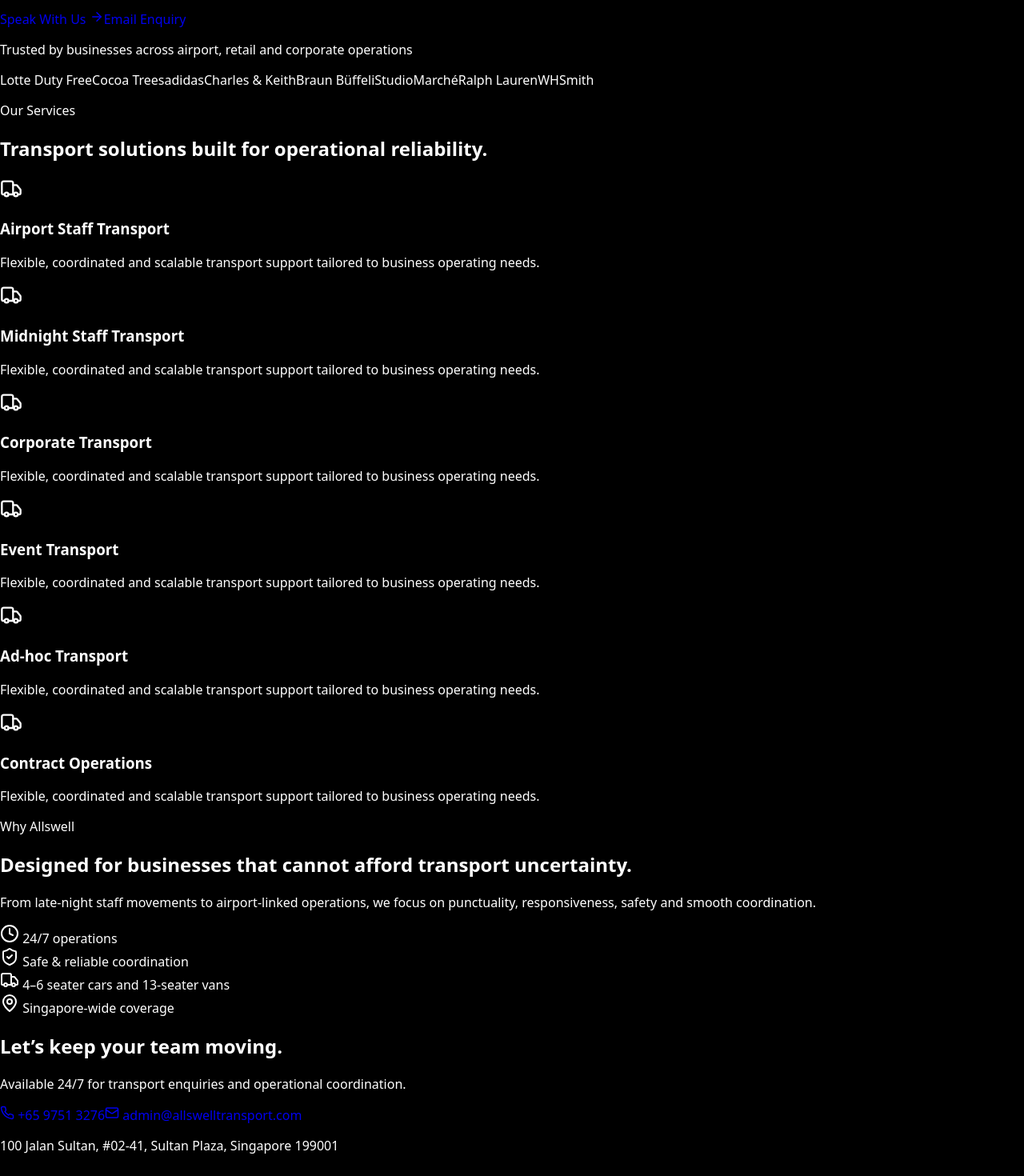
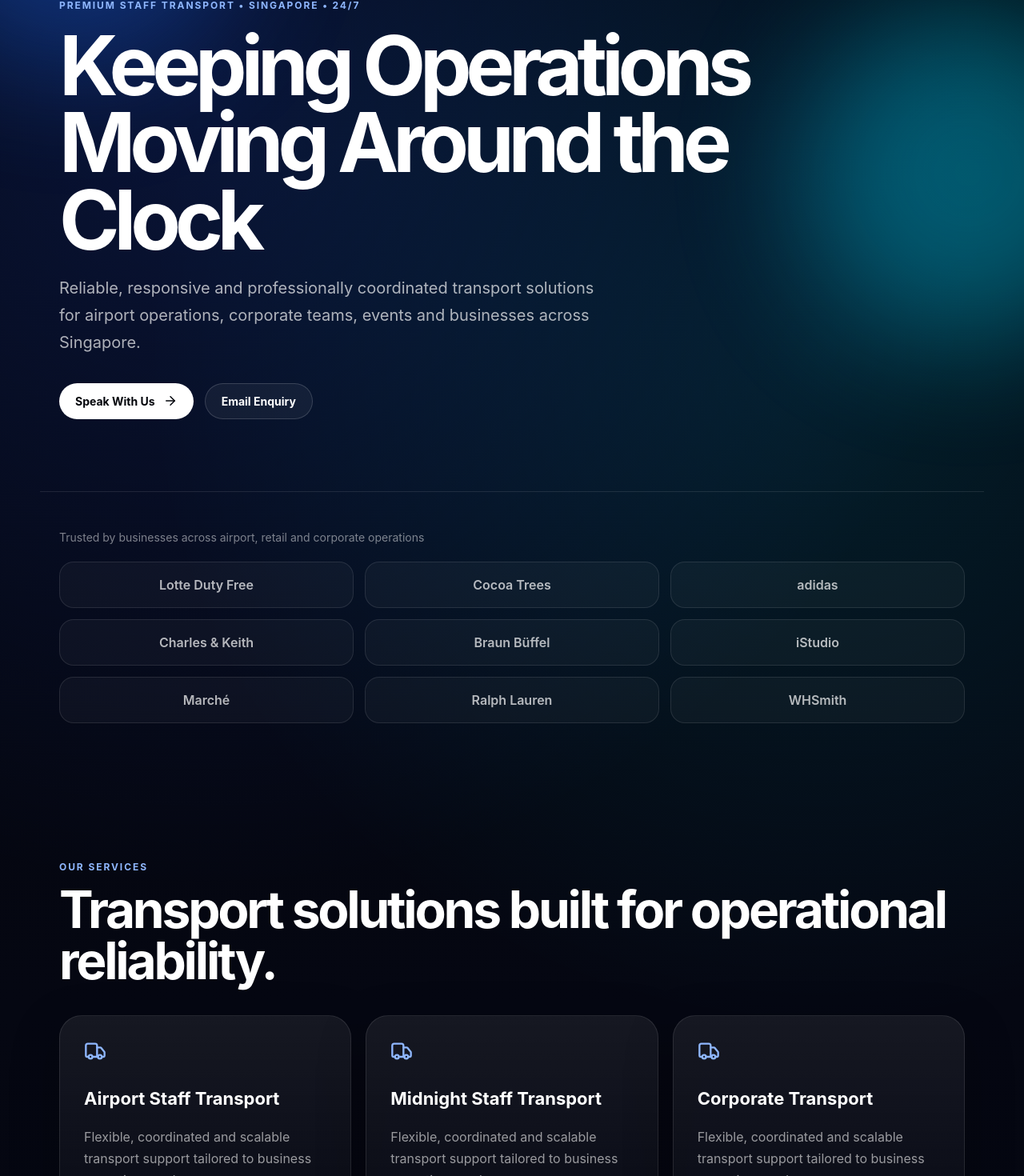
Before and after one commit to allswelltransport-blip/allswell-transport, a React (Vite) app: page / in a window 1280 px wide. Shown: the part 214-1684 px from the top of the page at 80% size. Built offline with nearby package versions, Linux system fonts and the light colour scheme.

Commit message:
styles.css

```diff
--- a/src/styles.css
+++ b/src/styles.css
@@ -1,14 +1,311 @@
-body {
-  margin: 0;
-  background: black;
-  color: white;
-  font-family: system-ui, sans-serif;
-}
-
-a {
-  text-decoration: none;
+:root {
+  font-family: Inter, ui-sans-serif, system-ui, -apple-system, BlinkMacSystemFont, "Segoe UI", sans-serif;
+  color: #ffffff;
+  background: #02040a;
 }
 
 * {
   box-sizing: border-box;
 }
+
+body {
+  margin: 0;
+  background:
+    radial-gradient(circle at 20% 10%, rgba(39, 91, 255, 0.18), transparent 32%),
+    radial-gradient(circle at 80% 20%, rgba(0, 217, 255, 0.12), transparent 30%),
+    linear-gradient(180deg, #02040a 0%, #050712 45%, #02040a 100%);
+  color: white;
+}
+
+a {
+  color: inherit;
+  text-decoration: none;
+}
+
+.site {
+  position: relative;
+  min-height: 100vh;
+  overflow: hidden;
+}
+
+.glow {
+  position: fixed;
+  width: 420px;
+  height: 420px;
+  border-radius: 999px;
+  filter: blur(80px);
+  opacity: 0.35;
+  pointer-events: none;
+}
+
+.glow-one {
+  top: -120px;
+  left: -120px;
+  background: #1f6fff;
+}
+
+.glow-two {
+  right: -140px;
+  top: 220px;
+  background: #00d5ff;
+}
+
+.nav {
+  position: relative;
+  z-index: 2;
+  max-width: 1180px;
+  margin: 0 auto;
+  padding: 28px 24px;
+  display: flex;
+  justify-content: space-between;
+  align-items: center;
+}
+
+.brand {
+  letter-spacing: 0.18em;
+  font-size: 13px;
+  font-weight: 700;
+}
+
+.nav-button,
+.primary-button,
+.secondary-button {
+  border-radius: 999px;
+  padding: 13px 20px;
+  font-weight: 650;
+  font-size: 14px;
+}
+
+.nav-button,
+.secondary-button {
+  border: 1px solid rgba(255,255,255,0.16);
+  background: rgba(255,255,255,0.05);
+}
+
+.hero {
+  position: relative;
+  z-index: 2;
+  max-width: 1180px;
+  margin: 0 auto;
+  padding: 100px 24px 90px;
+}
+
+.eyebrow {
+  color: #8fb7ff;
+  letter-spacing: 0.16em;
+  text-transform: uppercase;
+  font-size: 12px;
+  font-weight: 700;
+}
+
+.hero h1 {
+  font-size: clamp(48px, 8vw, 104px);
+  line-height: 0.94;
+  letter-spacing: -0.07em;
+  margin: 20px 0;
+  max-width: 1000px;
+}
+
+.hero-text {
+  max-width: 680px;
+  color: rgba(255,255,255,0.68);
+  font-size: 20px;
+  line-height: 1.7;
+}
+
+.hero-actions {
+  display: flex;
+  gap: 14px;
+  margin-top: 34px;
+  flex-wrap: wrap;
+}
+
+.primary-button {
+  background: white;
+  color: #02040a;
+  display: inline-flex;
+  align-items: center;
+  gap: 10px;
+}
+
+.secondary-button {
+  color: white;
+}
+
+.trust {
+  position: relative;
+  z-index: 2;
+  max-width: 1180px;
+  margin: 0 auto;
+  padding: 34px 24px 80px;
+  border-top: 1px solid rgba(255,255,255,0.1);
+}
+
+.trust p {
+  color: rgba(255,255,255,0.48);
+  font-size: 14px;
+}
+
+.client-grid {
+  display: grid;
+  grid-template-columns: repeat(3, 1fr);
+  gap: 14px;
+  margin-top: 22px;
+}
+
+.client-grid span {
+  padding: 18px;
+  border: 1px solid rgba(255,255,255,0.1);
+  border-radius: 18px;
+  background: rgba(255,255,255,0.035);
+  color: rgba(255,255,255,0.7);
+  text-align: center;
+  font-weight: 600;
+}
+
+.section {
+  position: relative;
+  z-index: 2;
+  max-width: 1180px;
+  margin: 0 auto;
+  padding: 80px 24px;
+}
+
+.section-header h2,
+.feature-panel h2,
+.cta h2 {
+  font-size: clamp(34px, 5vw, 64px);
+  line-height: 1;
+  letter-spacing: -0.05em;
+  margin: 14px 0 36px;
+}
+
+.card-grid {
+  display: grid;
+  grid-template-columns: repeat(3, 1fr);
+  gap: 18px;
+}
+
+.service-card {
+  padding: 30px;
+  min-height: 230px;
+  border-radius: 28px;
+  border: 1px solid rgba(255,255,255,0.1);
+  background:
+    linear-gradient(180deg, rgba(255,255,255,0.07), rgba(255,255,255,0.025));
+  box-shadow: 0 20px 60px rgba(0,0,0,0.25);
+}
+
+.service-card svg {
+  color: #8fb7ff;
+}
+
+.service-card h3 {
+  font-size: 22px;
+  margin-top: 28px;
+}
+
+.service-card p,
+.feature-panel p,
+.cta p {
+  color: rgba(255,255,255,0.58);
+  line-height: 1.7;
+}
+
+.feature-panel {
+  position: relative;
+  z-index: 2;
+  max-width: 1180px;
+  margin: 40px auto;
+  padding: 60px;
+  border-radius: 36px;
+  display: grid;
+  grid-template-columns: 1.2fr 0.8fr;
+  gap: 40px;
+  border: 1px solid rgba(255,255,255,0.12);
+  background:
+    radial-gradient(circle at top right, rgba(31, 111, 255, 0.22), transparent 35%),
+    rgba(255,255,255,0.04);
+}
+
+.feature-list {
+  display: grid;
+  gap: 14px;
+  align-content: center;
+}
+
+.feature-list div {
+  padding: 18px;
+  border-radius: 18px;
+  background: rgba(255,255,255,0.06);
+  display: flex;
+  gap: 12px;
+  align-items: center;
+  font-weight: 650;
+}
+
+.feature-list svg {
+  color: #8fb7ff;
+  flex-shrink: 0;
+}
+
+.cta {
+  position: relative;
+  z-index: 2;
+  max-width: 1180px;
+  margin: 0 auto;
+  padding: 100px 24px;
+  text-align: center;
+}
+
+.contact-row {
+  display: flex;
+  justify-content: center;
+  gap: 14px;
+  flex-wrap: wrap;
+  margin-top: 30px;
+}
+
+.contact-row a {
+  padding: 15px 20px;
+  border-radius: 999px;
+  background: rgba(255,255,255,0.08);
+  border: 1px solid rgba(255,255,255,0.12);
+  display: inline-flex;
+  align-items: center;
+  gap: 10px;
+}
+
+.address {
+  margin-top: 24px;
+  font-size: 14px;
+}
+
+@media (max-width: 800px) {
+  .nav {
+    padding: 22px 18px;
+  }
+
+  .brand {
+    font-size: 11px;
+  }
+
+  .hero {
+    padding: 70px 18px;
+  }
+
+  .hero h1 {
+    font-size: 52px;
+  }
+
+  .client-grid,
+  .card-grid,
+  .feature-panel {
+    grid-template-columns: 1fr;
+  }
+
+  .feature-panel {
+    margin: 20px 18px;
+    padding: 34px 24px;
+  }
+}
```
